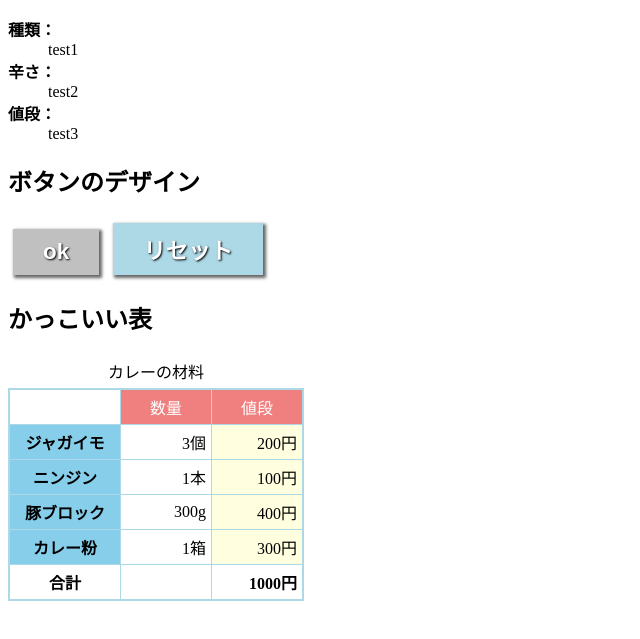
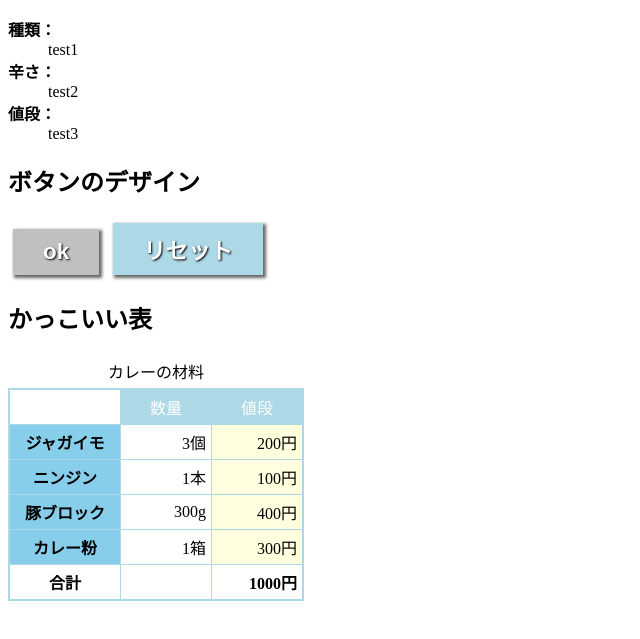
Before and after one commit to kougei-semura/2016web1-6, a plain HTML site: page index.html in a window 1280 px wide. Shown: the part 127-766 px from the top of the page, without its empty margins (0-640 px from the left). Drawn offline with Linux system fonts and the light colour scheme.

Commit message:
Update default.css

```diff
--- a/css/default.css
+++ b/css/default.css
@@ -74,7 +74,7 @@ thead th, tfoot th{
 
 thead td{
   color: white;
-  background-color: lightcoral;
+  background-color: lightblue;
   text-align: center;
 }
 
```
